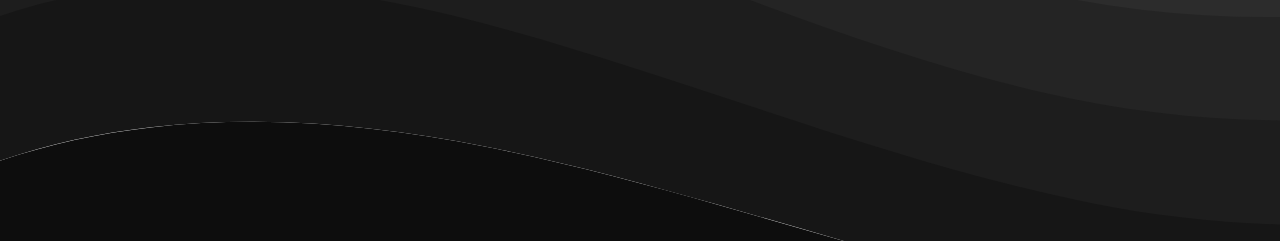
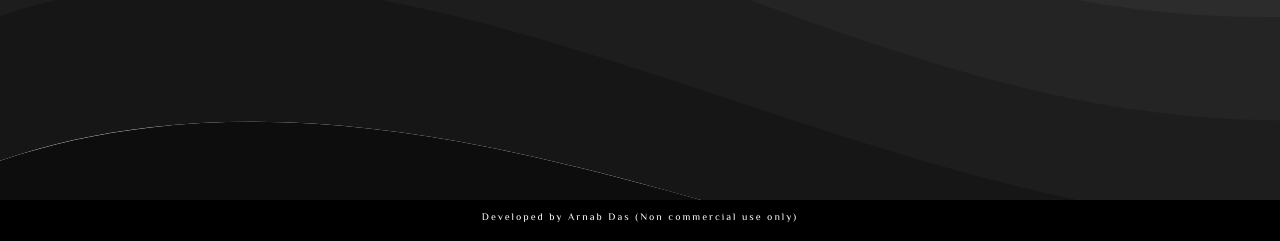
Before and after one commit to arnabdas95/Covid_19, a Django app: page / in a window 1280 px wide. Shown: the part 559-800 px from the top of the page. Run offline with Django 3.2, Linux system fonts and the light colour scheme; some libraries are stand-ins or nearby versions.

Commit message:
add a footer

```diff
--- a/Covid19/CoronaUpdater/static/CoronaUpdater/css/style.css
+++ b/Covid19/CoronaUpdater/static/CoronaUpdater/css/style.css
@@ -21,3 +21,17 @@ color:white  !important;}
 a{
 color:white !important;
 }
+
+.footer {
+position:fixed;
+    left: 0;
+    bottom: 0;
+    width: 100%;
+    font-size: 10px;
+    letter-spacing: 2px;
+    font-weight: lighter;
+    background:black;
+    color:white;
+    padding-top:10px;
+    text-align: center;
+}
--- a/Covid19/CoronaUpdater/templates/base.html
+++ b/Covid19/CoronaUpdater/templates/base.html
@@ -28,6 +28,9 @@
 
 </div>
 
+ <div class="footer">
+            <p>Developed by Arnab Das (Non commercial use only) </p>
+        </div>
 
 
   <!-- Optional JavaScript -->
```
